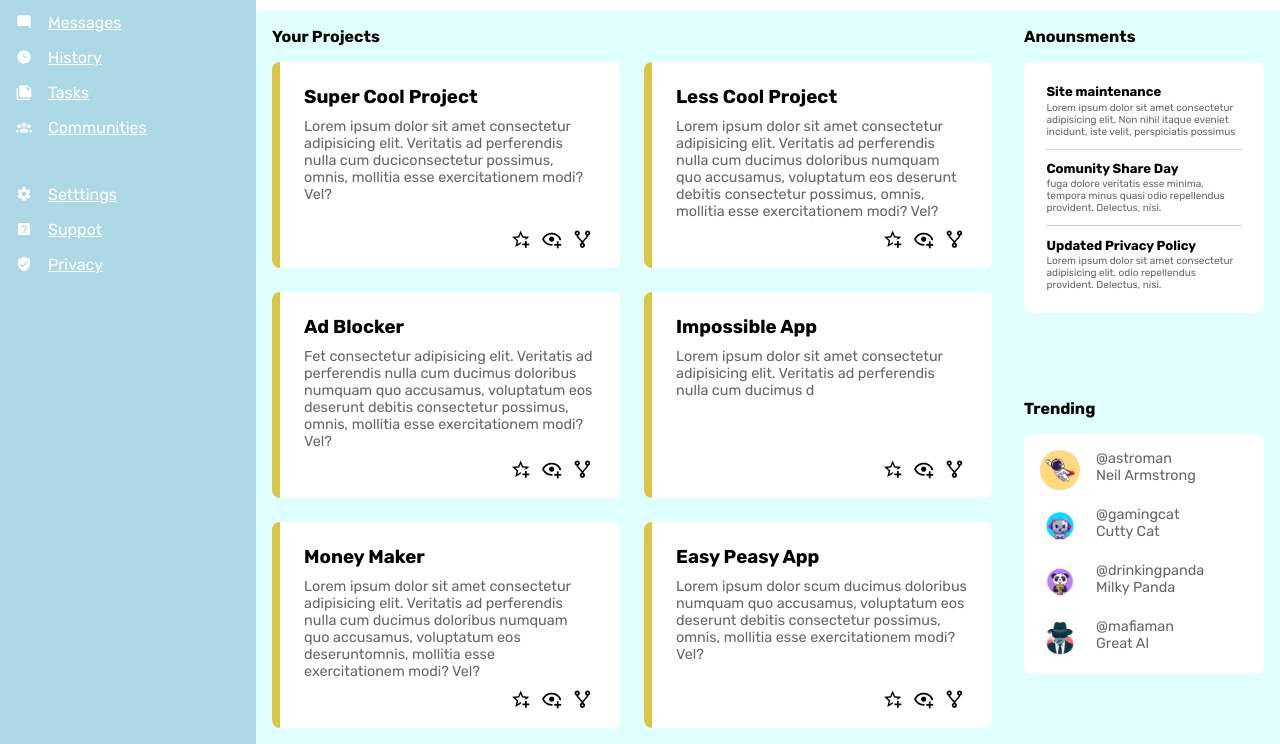
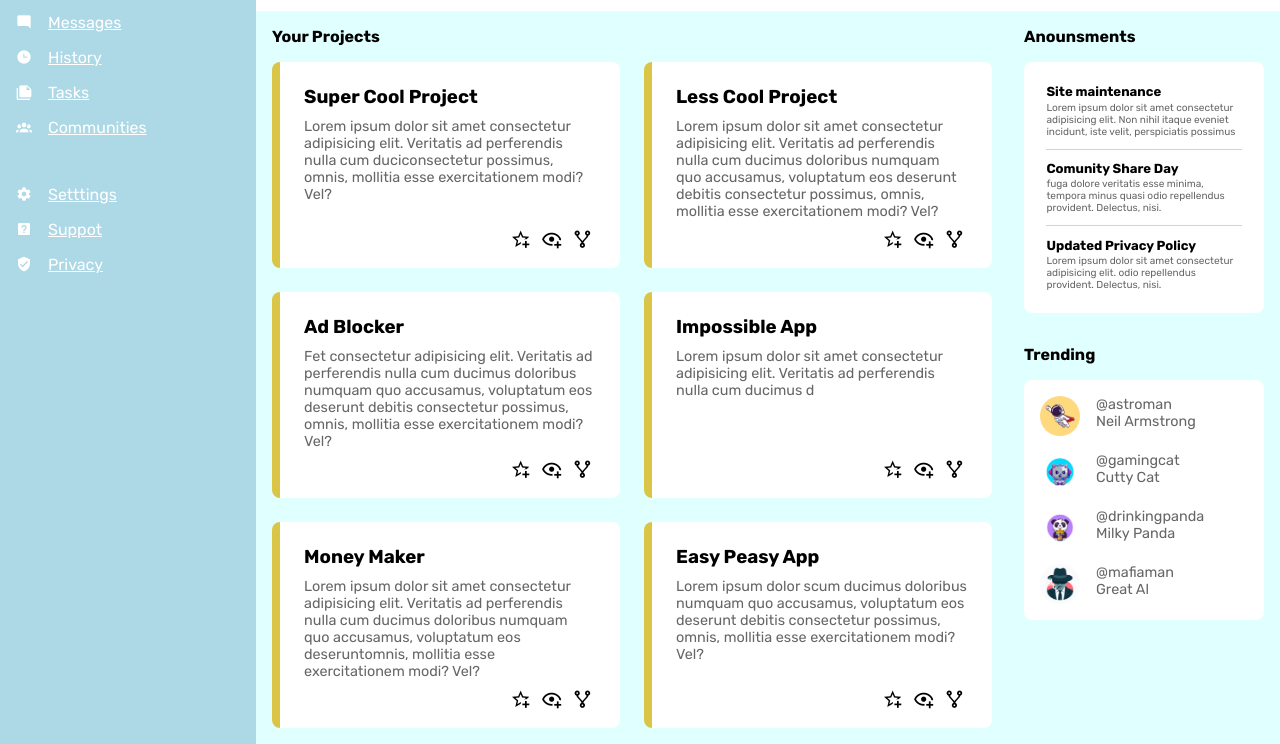
Before and after one commit to ValeRomann/odin-admin-dashboard, a plain HTML site: page index.html in a window 1280 px wide. Shown: the part 149-893 px from the top of the page. Drawn offline with Linux system fonts and the light colour scheme.

Commit message:
Fix main section row height

```diff
--- a/style.css
+++ b/style.css
@@ -137,6 +137,7 @@ main.main-content {
   background-color: lightcyan;
   display: grid;
   grid-template-columns: 3fr 1fr;
+  grid-template-rows: auto 1fr;
   grid-gap: 2em;
   padding: 1em;
   align-items: start;
```
